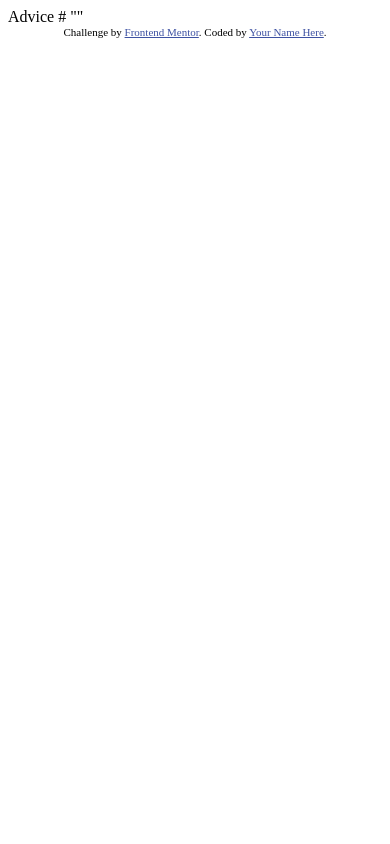
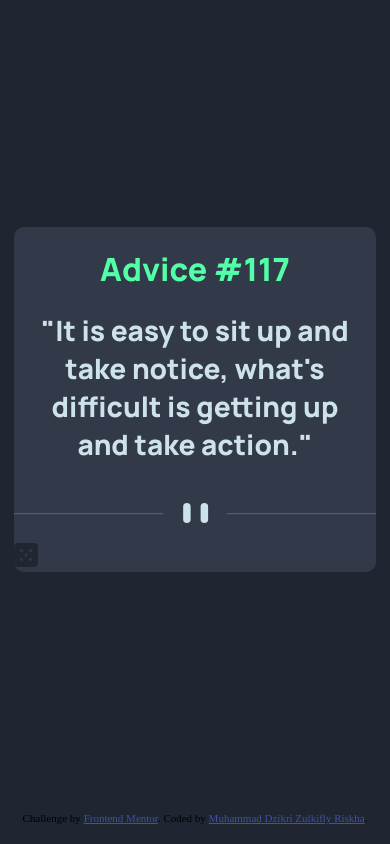
Before and after one commit to DMuhammad/front-end-mentor, a website: page advice-generator-app-main/index.html in a window 390 px wide. Drawn offline with nearby package versions, Linux system fonts and the light colour scheme; no server answers.

Commit message:
create dynamic data by calling API

```diff
--- a/advice-generator-app-main/index.html
+++ b/advice-generator-app-main/index.html
@@ -5,24 +5,27 @@
   <meta name="viewport" content="width=device-width, initial-scale=1.0"> <!-- displays site properly based on user's device -->
 
   <link rel="icon" type="image/png" sizes="32x32" href="./images/favicon-32x32.png">
+  <link rel="stylesheet" href="style.css">
 
   <title>Frontend Mentor | Advice generator app</title>
-
-  <!-- Feel free to remove these styles or customise in your own stylesheet 👍 -->
-  <style>
-    .attribution { font-size: 11px; text-align: center; }
-    .attribution a { color: hsl(228, 45%, 44%); }
-  </style>
 </head>
 <body>
+  <main>
+    <h1>Advice <span class="advice-id">#117</span></h1>
+    <p>"<span class="advice-text">It is easy to sit up and take notice, what's difficult is getting up and take action.</span>"</p>
+    <div class="divider"></div>
+    <div class="dice">
+      <a href="#">
+        <img src="images/icon-dice.svg" alt="dice">
+      </a>
+    </div>
+  </main>
 
-  Advice #<!-- Advice ID goes here -->
-
-  "<!-- Advice text goes here -->"
-
-  <div class="attribution">
+  <footer>
     Challenge by <a href="https://www.frontendmentor.io?ref=challenge" target="_blank">Frontend Mentor</a>.
-    Coded by <a href="#">Your Name Here</a>.
-  </div>
+    Coded by <a href="https://www.linkedin.com/in/dzikrimuhammad/">Muhammad Dzikri Zulkifly Riskha</a>.
+  </footer>
+  <script src="node_modules/axios/dist/axios.min.js"></script>
+  <script src="script.js"></script>
 </body>
 </html>
--- /dev/null
+++ b/advice-generator-app-main/script.js
@@ -0,0 +1,24 @@
+function main() {
+    const getAdvice = async () => {
+        try {
+            const getData = await axios.get("https://api.adviceslip.com/advice");
+            const resData = await getData.data.slip;
+            render(resData);
+        } catch (error) {
+            console.log(error);
+        }
+    }
+
+    const render = (advice) => {
+        const title = document.querySelector(".advice-id");
+        const text = document.querySelector(".advice-text");
+        title.innerHTML = advice.id;
+        text.innerHTML = advice.advice;
+    }
+
+    document.addEventListener("DOMContentLoaded", () => {
+        getAdvice();
+    });
+}
+
+(main())
--- /dev/null
+++ b/advice-generator-app-main/style.css
@@ -0,0 +1,57 @@
+@import url('https://fonts.googleapis.com/css2?family=Manrope:wght@800&display=swap');
+
+/* font-family: 'Manrope', sans-serif; */
+* {
+    margin: 0;
+    padding: 0;
+}
+
+body {
+    background-color: hsl(218, 23%, 16%);
+    height: 100%;
+}
+
+main {
+    background-color: hsl(217, 19%, 24%);
+    border-radius: 10px;
+    font-family: 'Manrope', sans-serif;
+    margin: calc(50vh - 50%) auto;
+    width: 93vw;
+    box-sizing: border-box;
+}
+
+main h1 {
+    color: hsl(150, 100%, 66%);
+    text-align: center;
+    padding-top: 20px;
+}
+
+main p {
+    color: hsl(193, 38%, 86%);
+    font-size: 28px;
+    text-align: center;
+    padding: 20px;
+}
+
+main .divider {
+    background-image: url(images/pattern-divider-mobile.svg);
+    background-size: cover;
+    background-position: center;
+    height: 20px;
+    margin: 20px 0;
+}
+
+
+footer {
+    font-size: 11px;
+    text-align: center;
+    position: fixed;
+    bottom: 0;
+    left: 0;
+    right: 0;
+    padding: 20px;
+}
+
+footer a {
+    color: hsl(228, 45%, 44%);
+}
```
Also changed, not shown: advice-generator-app-main/package.json (added, +14 -0 lines), 1 other file.
